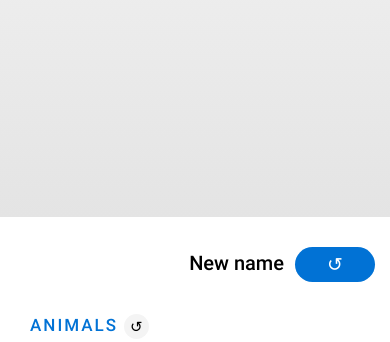
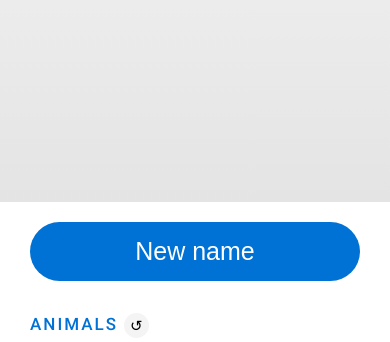
Before and after one commit to rolfh/Ideation, a plain HTML site: page index.html in a window 390 px wide. Shown: the part 477-819 px from the top of the page. Drawn offline with nearby package versions, Linux system fonts and the light colour scheme.

Commit message:
Bigger button on mobile

```diff
--- a/index.html
+++ b/index.html
@@ -14,7 +14,10 @@
 		<link rel="shortcut icon" type="image/x-icon" href="favicon.ico" />
 	</head>
 	<body>
-		<div id="app" :class="{hideSidepanel: hideSidepanel}">
+		<div
+			id="app"
+			:class="{hideSidepanel: hideSidepanel, 'mouse-mode': mouseMode}"
+		>
 			<div id="settings">
 				<div id="settingsScroll">
 					<button
@@ -63,10 +66,9 @@
 				<div id="newNameIcon"><img :src="icon" /></div>
 				<div id="newNameName">{{ name }}</div>
 			</h1>
-			<div class="h3 align-right">
-				New name
-				<button @click="getNames" class="randomAll">
-					↺
+			<div class="h3 align-right mobileRandomAll">
+				<button @click="getNames" class="randomAll ">
+					New name
 				</button>
 			</div>
 			<ul id="lists">
--- a/script.js
+++ b/script.js
@@ -141,7 +141,8 @@ var vm = new Vue({
 			nameList1: 0,
 			nameIndex1: 0,
 			nameList2: 0,
-			nameIndex2: 0
+			nameIndex2: 0,
+			mouseMode: true
 		}
 	},
 	mounted() {
@@ -167,6 +168,8 @@ var vm = new Vue({
 		})
 
 		document.addEventListener('keydown', this.keydown)
+
+		document.addEventListener('click', this.mouseDown)
 
 		this.getNames()
 	},
@@ -206,11 +209,18 @@ var vm = new Vue({
 				'NumpadEnter',
 				'n'
 			]
-			// console.log(event.code)
+			console.log(event.code)
 			if (keys.includes(event.code)) {
 				event.preventDefault()
 				this.getNames()
 			}
+
+			if (event.code == 'Tab') {
+				this.mouseMode = false
+			}
+		},
+		mouseDown() {
+			this.mouseMode = true
 		}
 	},
 	computed: {
--- a/style.less
+++ b/style.less
@@ -16,6 +16,18 @@ body {
 }
 * {
 	box-sizing: border-box;
+}
+.mouse-mode {
+	button,
+	input,
+	a,
+	text-area {
+		&:hover,
+		&:focus,
+		&:active {
+			outline: none;
+		}
+	}
 }
 #app {
 	margin-right: 300px;
@@ -93,14 +105,21 @@ input[type='numbers'] {
 	border-radius: 3px;
 	text-align: right;
 }
-.align-right {
+.mobileRandomAll {
 	@media @xxl, @xl, @l {
 		display: none;
 	}
-	@media @m, @s, @xs {
-		text-align: right;
-		padding-right: 15px;
-		margin-bottom: 0;
+	// text-align: right;
+	// padding-right: 15px;
+	margin: 0 15px 10px !important;
+	padding: 0 15px;
+	button {
+		width: 100%;
+		margin: 0;
+		height: auto;
+		padding: 15px 20px;
+		font-weight: 300;
+		font-size: 25px;
 	}
 }
 #newName {
@@ -112,7 +131,8 @@ input[type='numbers'] {
 	@media @m, @s, @xs {
 		font-size: 40px;
 		padding: 100px 20px;
-		height: calc(100vh - 150px);
+		height: calc(100vh - 165px);
+		margin-bottom: 20px;
 	}
 	color: white;
 	color: #343434;
```
Also changed, not shown: style.css.
